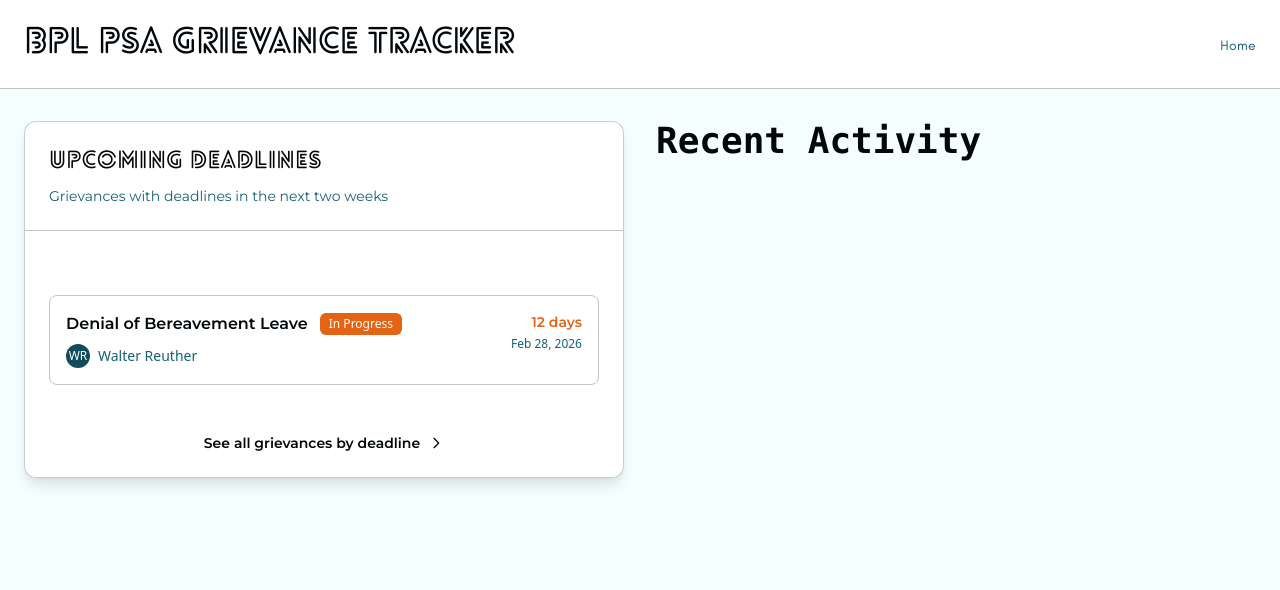
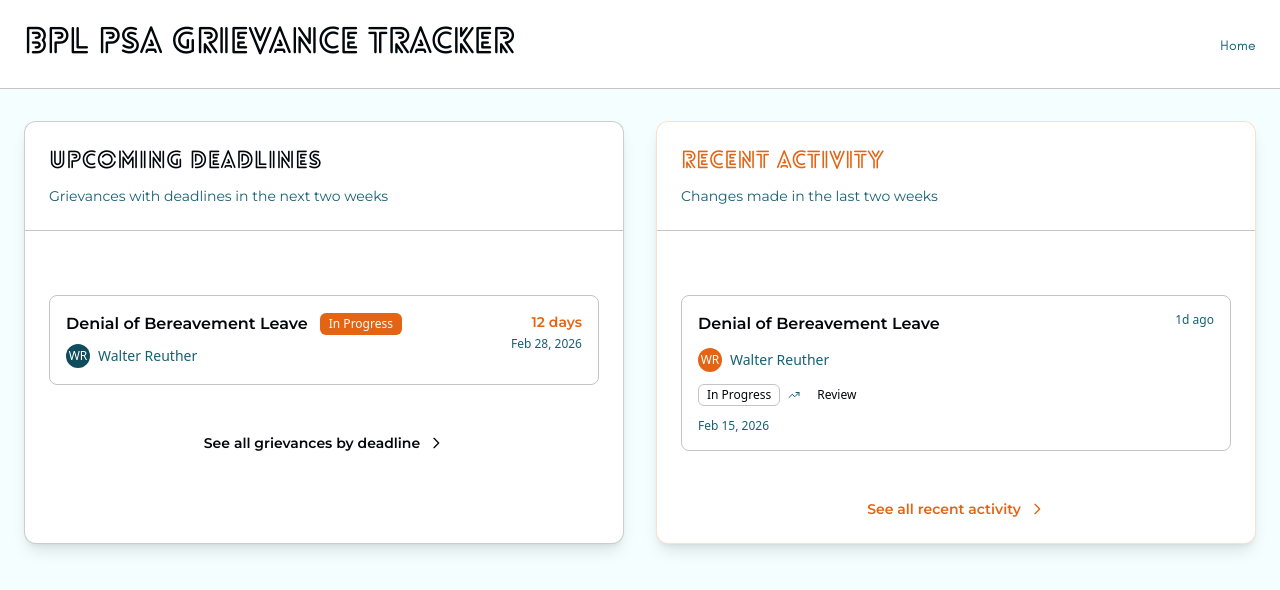
Before and after one commit to kmonahan/grievance-tracker, a Next.js app in the folder frontend/: page / in a window 1280 px wide. Shown: the top 590 px of the page. Built offline with nearby package versions, Linux system fonts and the light colour scheme.

Commit message:
Add display of recent activity

```diff
--- /dev/null
+++ b/frontend/app/components/RecentActivityCard.tsx
@@ -0,0 +1,51 @@
+import Link from "next/link";
+
+export default function RecentActivityCard() {
+  return (
+    <Link href="/grievances/1">
+      <div className="group rounded-lg border border-border bg-card p-4 transition-all hover:border-accent hover:shadow-md">
+        <div className="space-y-3">
+          <div className="flex items-start justify-between gap-4">
+            <h3 className="font-subtitle font-semibold text-foreground flex-1">
+              Denial of Bereavement Leave
+            </h3>
+            <span className="text-xs text-muted-foreground whitespace-nowrap">
+              1d ago
+            </span>
+          </div>
+          <div className="flex items-center gap-2 text-sm">
+            <span className="flex h-6 w-6 shrink-0 items-center justify-center overflow-hidden rounded-full bg-accent text-xs text-accent-foreground">
+              WR
+            </span>
+            <span className="text-muted-foreground">Walter Reuther</span>
+          </div>
+          <div className="flex items-center gap-2 text-sm">
+            <span className="inline-flex items-center rounded-md border border-border px-2 py-0.5 text-xs font-medium text-foreground">
+              In Progress
+            </span>
+            <svg
+              xmlns="http://www.w3.org/2000/svg"
+              width="24"
+              height="24"
+              viewBox="0 0 24 24"
+              fill="none"
+              stroke="currentColor"
+              strokeWidth="2"
+              strokeLinecap="round"
+              strokeLinejoin="round"
+              className="h-3 w-3 text-muted-foreground"
+              aria-hidden="true"
+            >
+              <path d="M16 7h6v6" />
+              <path d="m22 7-8.5 8.5-5-5L2 17" />
+            </svg>
+            <span className="inline-flex items-center rounded-md border border-transparent bg-chart-4 px-2 py-0.5 text-xs font-medium text-white">
+              Review
+            </span>
+          </div>
+          <div className="text-xs text-muted-foreground">Feb 15, 2026</div>
+        </div>
+      </div>
+    </Link>
+  );
+}
--- a/frontend/app/page.tsx
+++ b/frontend/app/page.tsx
@@ -1,4 +1,5 @@
 import GrievanceDeadlineCard from "./components/GrievanceDeadlineCard";
+import RecentActivityCard from "./components/RecentActivityCard";
 
 export default function Home() {
   return (
@@ -42,10 +43,43 @@ export default function Home() {
             </a>
           </footer>
         </section>
-        <section>
-          <h2 className="text-4xl font-mono font-bold text-primary">
-            Recent Activity
-          </h2>
+        <section className="bg-card text-card-foreground flex flex-col gap-6 rounded-xl border py-6 border-accent/20 shadow-lg">
+          <div className="@container/card-header grid auto-rows-min grid-rows-[auto_auto] items-start gap-2 px-6 has-data-[slot=card-action]:grid-cols-[1fr_auto] [.border-b]:pb-6 border-b">
+            <h2 className="font-bold font-title text-2xl text-accent">
+              Recent Activity
+            </h2>
+            <div className="text-muted-foreground text-sm font-subtitle">
+              Changes made in the last two weeks
+            </div>
+          </div>
+          <div className="px-6 pt-6">
+            <ol className="mt-4 space-y-3">
+              <li>
+                <RecentActivityCard />
+              </li>
+            </ol>
+          </div>
+          <footer className="mt-6 flex justify-center">
+            <a
+              href="#"
+              className="font-subtitle text-sm font-semibold text-accent hover:text-primary transition-colors inline-flex items-center gap-2 group"
+            >
+              See all recent activity
+              <svg
+                className="h-4 w-4 transition-transform group-hover:translate-x-1"
+                fill="none"
+                viewBox="0 0 24 24"
+                stroke="currentColor"
+              >
+                <path
+                  strokeLinecap="round"
+                  strokeLinejoin="round"
+                  strokeWidth={2}
+                  d="M9 5l7 7-7 7"
+                />
+              </svg>
+            </a>
+          </footer>
         </section>
       </div>
     </main>
```
